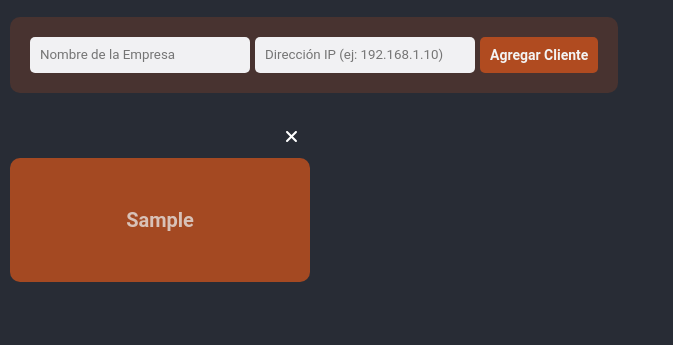
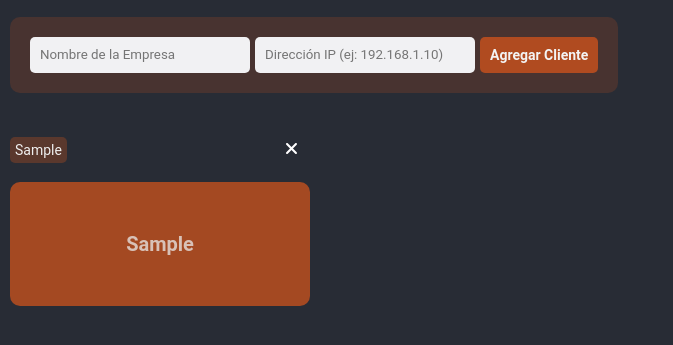
Before and after one commit to emenslucas/PanelClientes, a plain HTML site: page index.html in a window 1280 px wide. Both pictures are taken after typing "Sample", "Sample" into the empty fields and a click on the button "Agregar Cliente". Shown: the part 129-474 px from the top of the page, without its empty margins (0-673 px from the left). Drawn offline with Linux system fonts and the light colour scheme.

Commit message:
feat: add ip

```diff
--- a/css/style.css
+++ b/css/style.css
@@ -89,3 +89,26 @@ input{
   background: none;
   margin-left: auto;
 }
+
+.containerbtn {
+  display: flex;
+  justify-content: space-between;
+  width: 100%;
+}
+
+.ip-address {
+  cursor: pointer;
+  font-size: 14px;
+  color: #efefef;
+  background-color: #ef5b1740;
+  padding: 5px;
+  border-radius: 5px;
+  width: fit-content;
+}
+
+.delete-button {
+  border: none;
+  background: none;
+  cursor: pointer;
+  color: white;
+}
--- a/js/script.js
+++ b/js/script.js
@@ -18,19 +18,29 @@ function addClientLink(clientData) {
   newLink.target = "_blank";
   newLink.textContent = `${clientData.name}`;
 
+  // Crear el contenedor para la IP
+  const ipAddressContainer = document.createElement("p");
+  ipAddressContainer.textContent = `${clientData.ip}`;
+  ipAddressContainer.classList.add("ip-address");
+
+  // Evento para copiar la IP al hacer clic
+  ipAddressContainer.addEventListener("click", function () {
+    navigator.clipboard.writeText(clientData.ip);
+    alert("Dirección IP copiada: " + clientData.ip);
+  });
+
   // Crear el botón de eliminar con SVG
   const deleteButton = document.createElement("button");
   deleteButton.classList.add("delete-button");
 
-  // SVG del tacho de basura
   deleteButton.innerHTML = `
-      <svg width="25px" height="25px" viewBox="0 0 24 24" fill="none" xmlns="http://www.w3.org/2000/svg">
-        <g id="SVGRepo_bgCarrier" stroke-width="0"/>
-        <g id="SVGRepo_tracerCarrier" stroke-linecap="round" stroke-linejoin="round"/>
-        <g id="SVGRepo_iconCarrier">
-          <path d="M6.99486 7.00636C6.60433 7.39689 6.60433 8.03005 6.99486 8.42058L10.58 12.0057L6.99486 15.5909C6.60433 15.9814 6.60433 16.6146 6.99486 17.0051C7.38538 17.3956 8.01855 17.3956 8.40907 17.0051L11.9942 13.4199L15.5794 17.0051C15.9699 17.3956 16.6031 17.3956 16.9936 17.0051C17.3841 16.6146 17.3841 15.9814 16.9936 15.5909L13.4084 12.0057L16.9936 8.42059C17.3841 8.03007 17.3841 7.3969 16.9936 7.00638C16.603 6.61585 15.9699 6.61585 15.5794 7.00638L11.9942 10.5915L8.40907 7.00636C8.01855 6.61584 7.38538 6.61584 6.99486 7.00636Z" fill="white"/>
-        </g>
-      </svg>
+    <svg width="25px" height="25px" viewBox="0 0 24 24" fill="none" xmlns="http://www.w3.org/2000/svg">
+      <g id="SVGRepo_bgCarrier" stroke-width="0"></g>
+      <g id="SVGRepo_tracerCarrier" stroke-linecap="round" stroke-linejoin="round"></g>
+      <g id="SVGRepo_iconCarrier">
+        <path d="M6.99486 7.00636C6.60433 7.39689 6.60433 8.03005 6.99486 8.42058L10.58 12.0057L6.99486 15.5909C6.60433 15.9814 6.60433 16.6146 6.99486 17.0051C7.38538 17.3956 8.01855 17.3956 8.40907 17.0051L11.9942 13.4199L15.5794 17.0051C15.9699 17.3956 16.6031 17.3956 16.9936 17.0051C17.3841 16.6146 17.3841 15.9814 16.9936 15.5909L13.4084 12.0057L16.9936 8.42059C17.3841 8.03007 17.3841 7.3969 16.9936 7.00638C16.603 6.61585 15.9699 6.61585 15.5794 7.00638L11.9942 10.5915L8.40907 7.00636C8.01855 6.61584 7.38538 6.61584 6.99486 7.00636Z" fill="white"/>
+      </g>
+    </svg>
   `;
 
   // Evento de eliminación
@@ -38,7 +48,6 @@ function addClientLink(clientData) {
     event.stopPropagation(); // Evitar que el clic propague al enlace
     linkItem.remove(); // Eliminar el elemento
 
-    // Actualizar localStorage
     const clients = JSON.parse(localStorage.getItem("clients")) || [];
     const updatedClients = clients.filter(
       (client) => client.name !== clientData.name
@@ -46,19 +55,30 @@ function addClientLink(clientData) {
     localStorage.setItem("clients", JSON.stringify(updatedClients));
   });
 
-  // Agregar el botón de eliminar a la derecha del enlace
-  const buttonContainer = document.createElement("div");
-  buttonContainer.style.display = "flex";
-  buttonContainer.style.justifyContent = "space-between";
-  buttonContainer.style.flexDirection = "column-reverse";
-  buttonContainer.style.gap = "5px";
+  // Crear el contenedor para la IP y el botón de eliminar en la misma línea
+  const buttonAndIpContainer = document.createElement("div");
+  buttonAndIpContainer.classList.add("containerbtn");
+  buttonAndIpContainer.style.display = "flex";
+  buttonAndIpContainer.style.justifyContent = "space-between";
 
-  buttonContainer.appendChild(newLink);
-  buttonContainer.appendChild(deleteButton);
+  // Agregar IP y botón de eliminar al contenedor
+  buttonAndIpContainer.appendChild(ipAddressContainer);
+  buttonAndIpContainer.appendChild(deleteButton);
 
-  linkItem.appendChild(buttonContainer);
+  // Crear un contenedor para colocar todo, con la IP y el botón arriba, y el link abajo
+  const contentContainer = document.createElement("div");
+  contentContainer.style.display = "flex";
+  contentContainer.style.flexDirection = "column-reverse"; // Para que el link esté abajo
+  contentContainer.style.gap = "5px";
+
+  contentContainer.appendChild(newLink); // Agregar enlace al contenedor
+  contentContainer.appendChild(buttonAndIpContainer); // Agregar el contenedor de IP y botón
+
+  linkItem.appendChild(contentContainer);
   document.getElementById("linkContainer").appendChild(linkItem);
 }
+
+
 
 // Evento para agregar un nuevo cliente
 document.getElementById("addLinkButton").addEventListener("click", function () {
```
